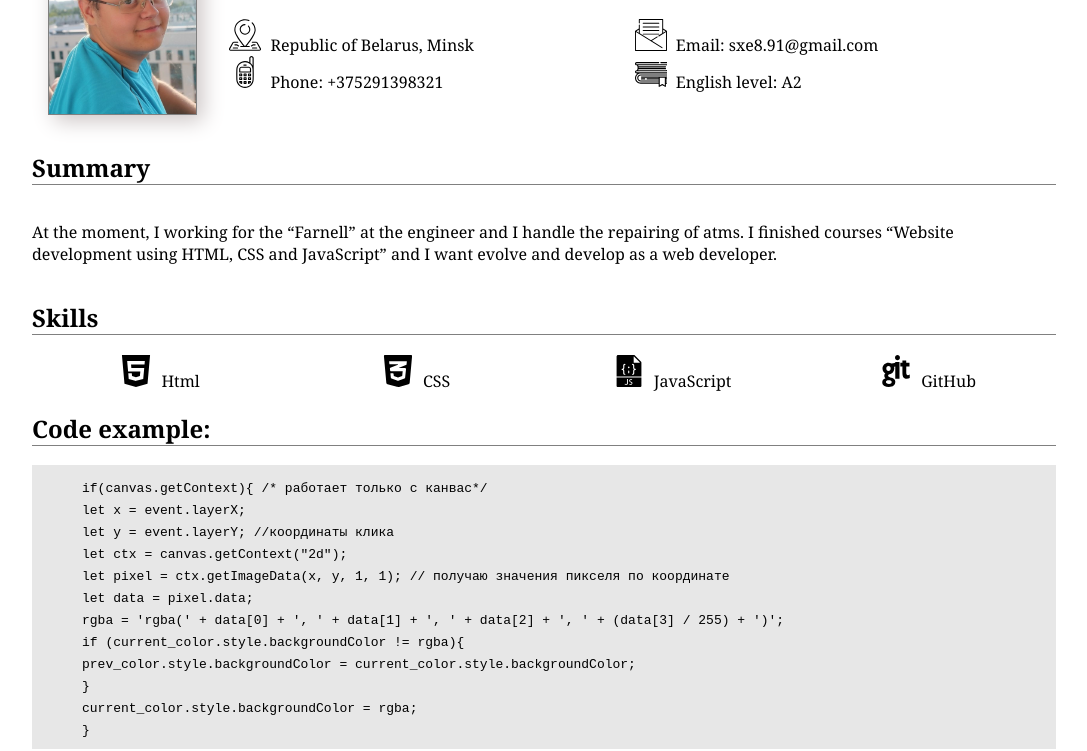
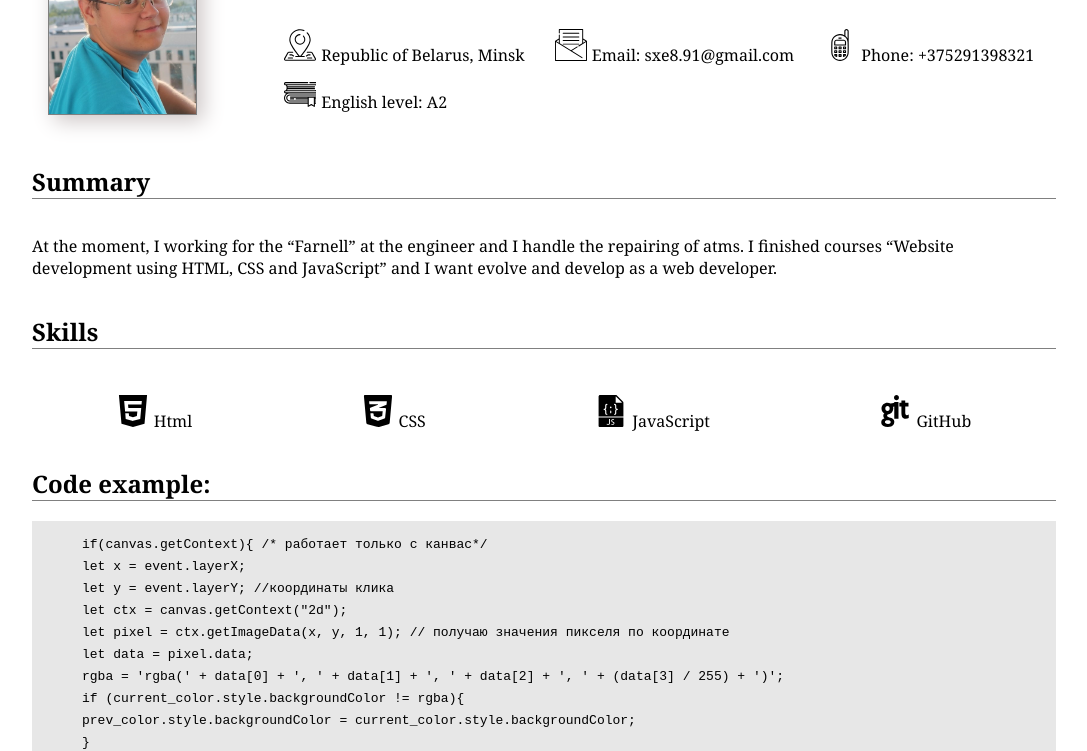
Before and after one commit to sxe2255/rsschool-cv, a plain HTML site: page index.html in a window 1280 px wide. Shown: the part 83-834 px from the top of the page, without its empty margins (96-1183 px from the left). Drawn offline with Linux system fonts and the light colour scheme.

Commit message:
refactor: change styles

```diff
--- a/css/style.css
+++ b/css/style.css
@@ -33,7 +33,22 @@ footer ul {
 }
 
 .infoSize {
-    flex: 1 0 40%;
+    display: flex;
+    flex-wrap: wrap;
+    width: 100%;
+}
+
+.infoSkills {
+    display: flex;
+    flex-wrap: wrap;
+    width: 100%;
+    justify-content: space-around;
+    padding: 0;
+}
+
+.infoSkills li, .infoSize li {
+    margin: 0 15px 0 15px;
+    padding: 10px 0 0 0;
 }
 
 .skills {
@@ -46,7 +61,7 @@ footer ul {
     text-align: center;
     flex: 1 0 20%;
 }
-.infoSize div, .skillsInfo div {
+.infoSize div,.infoSkills div, .skillsInfo div {
     display: inline-block;
     width: 32px;
     height: 32px;
--- a/index.html
+++ b/index.html
@@ -10,48 +10,24 @@
     <img src="images/Photo.jpg" alt="Photo" width="150" height="180">
     <div class="indention">
       <h1>Ilya Kanapelka</h1>
-      <div class="info">
-        <div class="infoSize">
-          <div class="icon-location"></div>
-          <span class="bio">Republic of Belarus, Minsk</span>
-        </div>
-        <div class="infoSize">
-          <div class="icon-email"></div>
-          <span class="bio">Email: sxe8.91@gmail.com</span>
-        </div>
-        <div class="infoSize">
-          <div class="icon-phone"></div>
-          <span class="bio">Phone: +375291398321</span>
-        </div>
-        <div class="infoSize">
-          <div class="icon-bio"></div>
-          <span class="bio">English level: A2</span>
-        </div>
-      </div>
+      <ul class="infoSize">
+        <li><div class="icon-location"></div><span class="bio">Republic of Belarus, Minsk</span></li>
+        <li><div class="icon-email"></div><span class="bio">Email: sxe8.91@gmail.com</span></li>
+        <li><div class="icon-phone"></div><span class="bio">Phone: +375291398321</span></li>
+        <li><div class="icon-bio"></div><span class="bio">English level: A2</span></li>
+      </ul>
     </div>
   </header>
   <article>
     <h2>Summary</h2>
     <p>At the moment, I working for the “Farnell” at the engineer and I handle the repairing of atms. I finished courses “Website development using HTML, CSS and JavaScript” and I want evolve and develop as a web developer.</p>
     <h2>Skills</h2>
-    <div class="skills">
-        <div class="skillsInfo">
-          <div class="icon-html"></div>
-          <span class="bio">Html</span>
-        </div>
-        <div class="skillsInfo">
-          <div class="icon-css"></div>
-          <span class="bio">CSS</span>
-        </div>
-        <div class="skillsInfo">
-          <div class="icon-js"></div>
-          <span class="bio">JavaScript</span>
-        </div>
-        <div class="skillsInfo">
-          <div class="icon-git"></div>
-          <span class="bio">GitHub</span>
-        </div>
-    </div>
+      <ul class="infoSkills">
+      <li><div class="icon-html"></div></div><span class="bio">Html</span></li>
+      <li><div class="icon-css"></div><span class="bio">CSS</span></li>
+      <li><div class="icon-js"></div><span class="bio">JavaScript</span></li>
+      <li><div class="icon-git"></div><span class="bio">GitHub</span></li>
+    </ul>
     <div>
       <h2>Code example:</h2>
       <div class="code">
```
